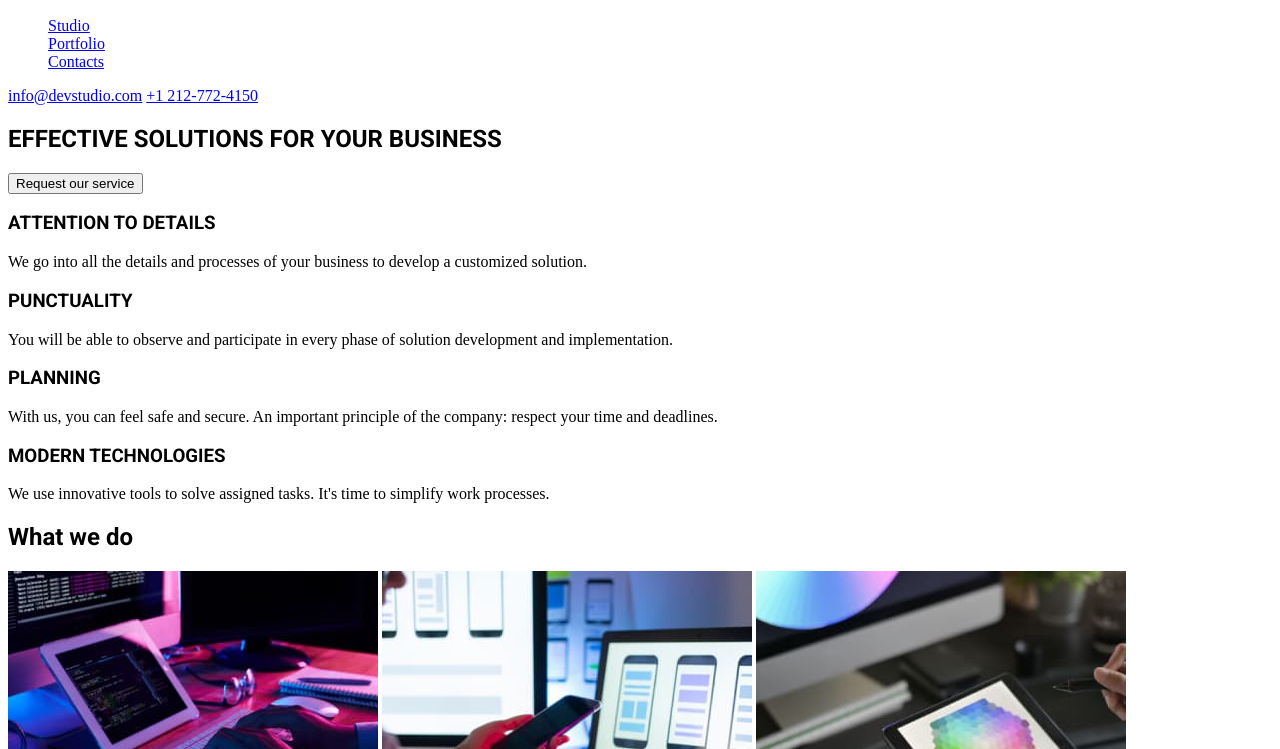
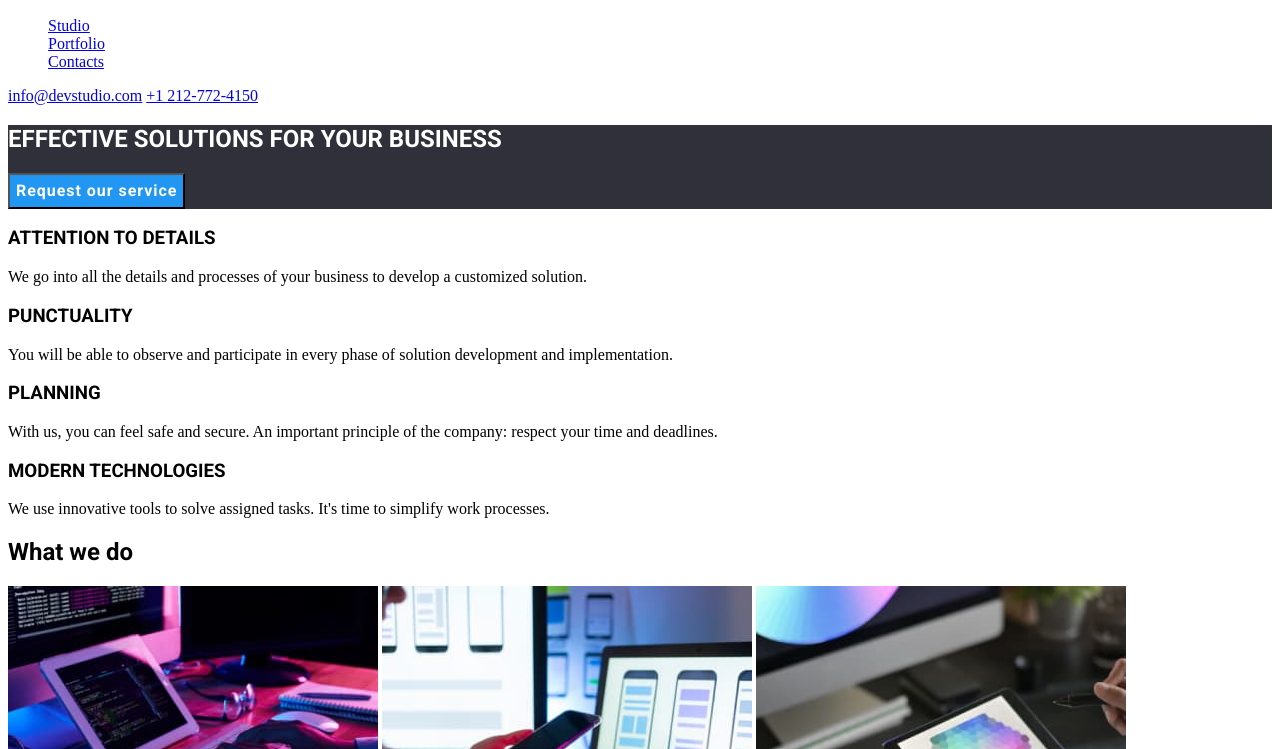
Before and after one commit to MorosanIlia/goit-markup-hw-02, a plain HTML site: page index.html in a window 1280 px wide. Shown: the part 51-800 px from the top of the page. Drawn offline with Linux system fonts and the light colour scheme; files that its build step writes are made by us from their sources.

Commit message:
new update

```diff
--- a/css/styles.css
+++ b/css/styles.css
@@ -1,9 +1,34 @@
 :root{
     --text-font-family: 'Roboto' ;
 }
+
 h1,h2,h3 {
     font-family: var(--text-font-family);
 }
+
 ul {
     list-style-type: none;
 }
+
+.global-header {
+    background-color:#FFF
+}
+
+.hero-section {
+    background-color:#2F303A ;
+}
+.hero-heading{
+    color: #FFF;
+
+}
+.button {
+    color: #FFF;
+text-align: center;
+font-size: 16px;
+font-family: var(--text-font-family);
+font-style: normal;
+font-weight: 700;
+line-height: 30px;
+letter-spacing: 0.96px;
+background-color: #2196F3;
+}
--- a/index.html
+++ b/index.html
@@ -3,11 +3,11 @@
 <head>
     <meta charset="utf-8">
     <meta name="viewport" content="width=device-width, initial-scale=1">
+    <title>Webstudio</title>
     <link rel="preconnect" href="https://fonts.googleapis.com">
 <link rel="preconnect" href="https://fonts.gstatic.com" crossorigin>
 <link href="https://fonts.googleapis.com/css2?family=Raleway:wght@700&family=Roboto:wght@400;500;700;900&display=swap" rel="stylesheet">
-<link rel="stylesheet" href="styles.css">
-    <title>Webstudio</title>
+<link rel="stylesheet" href="./css/styles.css" />
 </head>
 <body>
     <header class="global-header">
```
Also changed, not shown: portfolio.html (+8 -8 lines).
